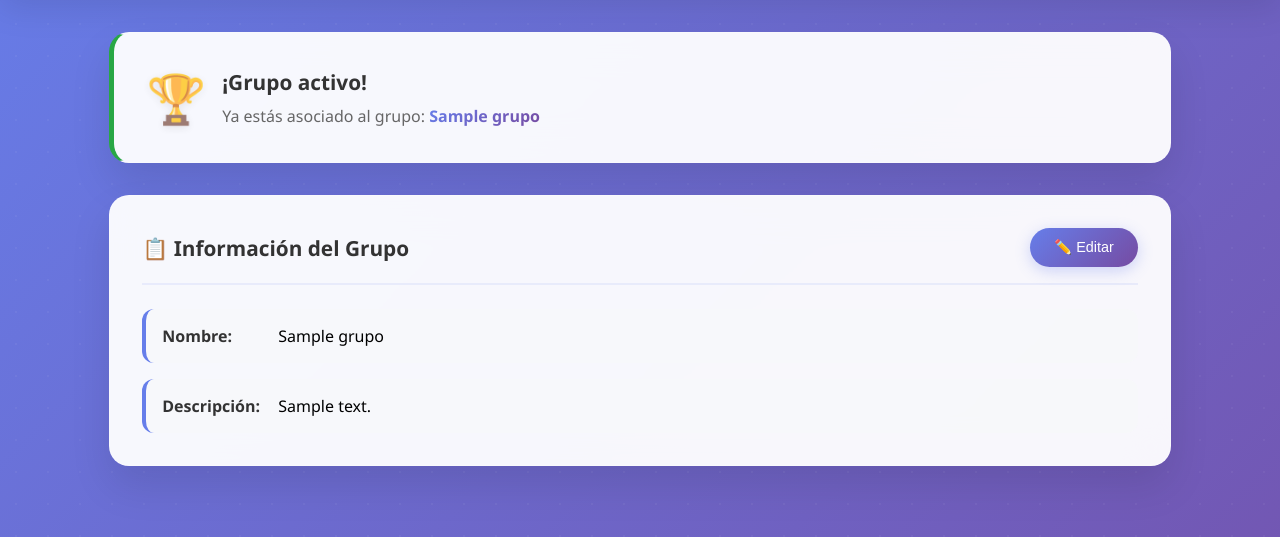
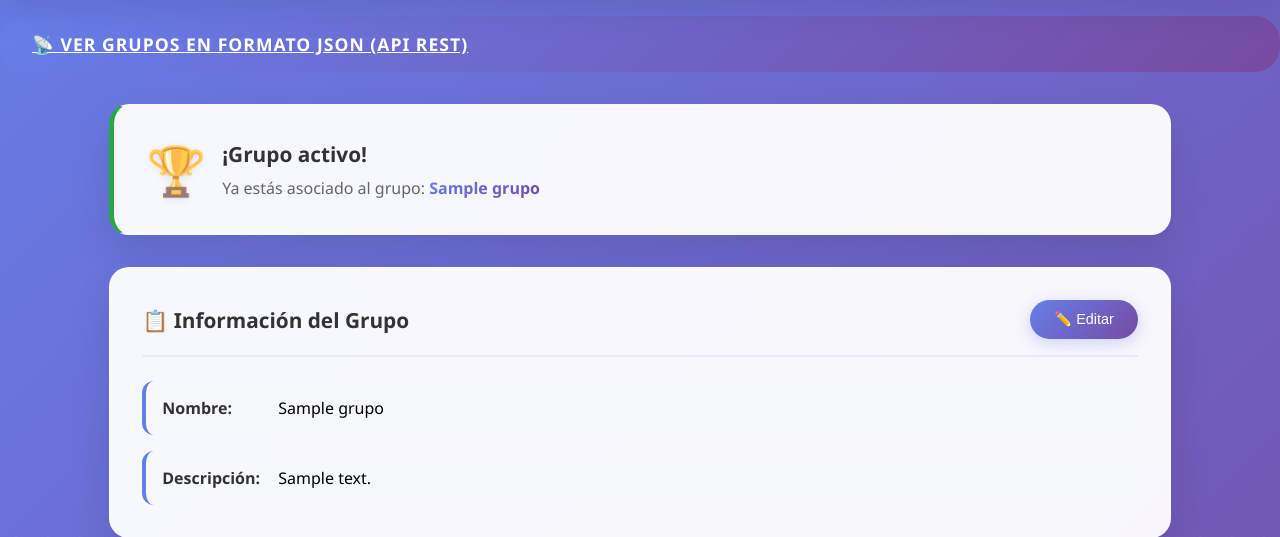
Before and after one commit to developerseldca/gestion_equipos, a Laravel app: page /rol-entrenador in a window 1280 px wide. Shown: the part 152-689 px from the top of the page. Run offline with Laravel 12, Linux system fonts and the light colour scheme; a user stored in the database is signed in; tables that the repository leaves empty hold one stand-in row (values such as "Sample post"); some libraries are stand-ins or nearby versions.

Commit message:
Implementación de API REST y botón en panel del entrenador para consultar grupos

```diff
--- a/app/Http/Controllers/UsuarioController.php
+++ b/app/Http/Controllers/UsuarioController.php
@@ -144,4 +144,32 @@ class UsuarioController extends Controller
 
         return redirect()->route('grupos.gestionar')->with('success', 'Integrantes agregados correctamente.');
     }
+
+    /**
+     * 📡 Endpoint API REST: Retorna el nombre del grupo del entrenador autenticado
+     * y una lista con los nombres de los usuarios integrantes del grupo.
+     *
+     * @return \Illuminate\Http\JsonResponse
+     */
+
+    public function apiGrupos()
+    {
+        $usuario = auth()->user();
+
+        // Supongamos que un entrenador solo tiene un grupo
+        $grupo = $usuario->gruposComoEntrenador()->with('usuarios')->first();
+
+        if (!$grupo) {
+            return response()->json([
+                'mensaje' => 'Este usuario no tiene grupos asignados.'
+            ], 404);
+        }
+
+        return response()->json([
+            'grupo' => $grupo->nombre_grupo,
+            'integrantes' => $grupo->usuarios->pluck('nombre')
+        ]);
+    }
+
+
 }
--- a/resources/views/maquetacion_html/rol_entrenador.blade.php
+++ b/resources/views/maquetacion_html/rol_entrenador.blade.php
@@ -620,6 +620,11 @@
         <p class="header-subtitle">Panel de control para gestión deportiva</p>
     </header>
 
+    <a href="{{ route('api.grupos') }}" target="_blank" class="btn btn-secondary">
+        📡 Ver grupos en formato JSON (API REST)
+    </a>
+
+
     <main class="container">
         @if ($grupo)
             @if (session('success'))
--- a/routes/web.php
+++ b/routes/web.php
@@ -48,6 +48,10 @@ Route::middleware('auth')->group(function () {
     // Ruta para que el entrenador agregue nuevos deportistas a su grupo (requiere autenticación)
     Route::post('/grupo/agregar-integrantes', [UsuarioController::class, 'agregarIntegrantes'])->name('grupos.agregarIntegrantes');
 
+    // 📡 Ruta tipo API: Retorna un listado JSON de grupos con sus integrantes (nombre del grupo y nombres de usuarios)
+    Route::get('/api/grupos', [UsuarioController::class, 'apiGrupos'])->name('api.grupos');
+
+
 });
 
 /* ------------- CERRAR SESIÓN ------------- */
```
Also changed, not shown: 1 other file.
